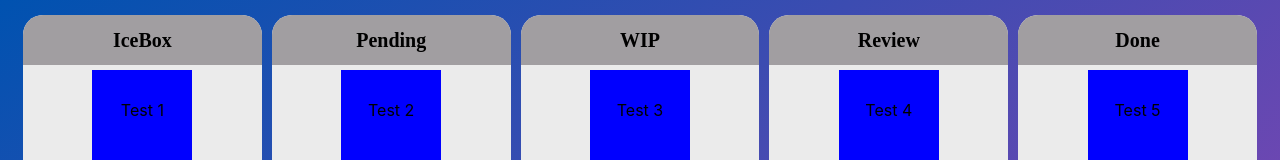
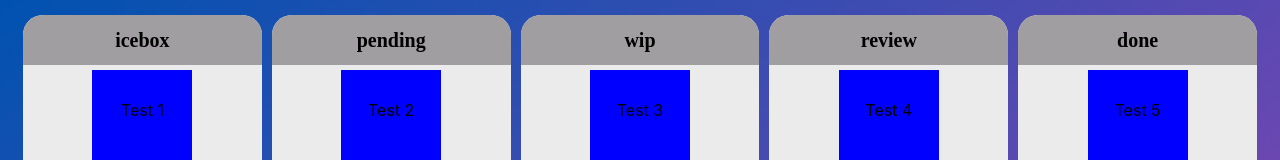
Before and after one commit to SiddeshThorat/Kanban_Dummy, a React (Create React App) app: page / in a window 1280 px wide. Shown: the top 160 px of the page. Built offline with nearby package versions, Linux system fonts and the light colour scheme.

Commit message:
Created common component for rendering all types of categories

```diff
--- a/src/App.css
+++ b/src/App.css
@@ -7,14 +7,6 @@
   margin: 10px;
 }
 
-.container{
-flex:1;
-height: 500px;
-background-color:rgb(235, 235, 235) ;
-margin: 5px;
-border-radius: 20px;
-}
-
 .draggable{
 	width: 100px;
 	height: 100px;
--- a/src/App.js
+++ b/src/App.js
@@ -1,6 +1,6 @@
 import React from 'react';
 import './App.css';
-import Header from './Components/Header/Header.component';
+import TaskBlockComponent from './Components/TaskBlock/TaskBlock.component';
 
 class App extends React.Component {
   constructor(props){
@@ -28,14 +28,12 @@ class App extends React.Component {
 
   onDrop = (event,categoryId) => {
     let id = event.dataTransfer.getData("id");
-
     let tasks = this.state.tasks.filter(task => {
       if(task.title === id){
         task.id = categoryId
       }
       return task;
     });
-
     this.setState({
       ...this.state,
       tasks
@@ -68,47 +66,16 @@ class App extends React.Component {
     return (
       <div className="app">
         <div className="mainContainer">
-          <div
-          className="container"
-          onDragOver = {event => this.onDragOver(event)}
-          onDrop ={event => this.onDrop(event,"icebox")}
-          >
-            <Header>IceBox</Header>
-            {tasks.icebox}
-
-          </div>
-          <div
-          className="container"
-          onDragOver = {event => this.onDragOver(event)}
-          onDrop ={event => this.onDrop(event,"pending")}
-          >
-            <Header>Pending</Header>
-            {tasks.pending}
-          </div>
-          <div
-          className="container"
-          onDragOver = {event => this.onDragOver(event)}
-          onDrop ={event => this.onDrop(event,"wip")}
-          >
-            <Header>WIP</Header>
-            {tasks.wip}
-          </div>
-          <div
-          className="container"
-          onDragOver = {event => this.onDragOver(event)}
-          onDrop ={event => this.onDrop(event,"review")}
-          >
-            <Header>Review</Header>
-            {tasks.review}
-          </div>
-          <div
-          className="container"
-          onDragOver = {event => this.onDragOver(event)}
-          onDrop ={event => this.onDrop(event,"done")}
-          >
-            <Header>Done</Header>
-            {tasks.done}
-          </div>
+          {
+           Object.keys(tasks).map(
+             item => <TaskBlockComponent
+             id={item}
+             tasks={tasks}
+             onDragOver={this.onDragOver}
+             onDrop={this.onDrop}
+             />
+             )
+          }
         </div>
       </div>
     );
--- /dev/null
+++ b/src/Components/TaskBlock/TaskBlock.component.jsx
@@ -0,0 +1,16 @@
+import Header from '../Header/Header.component';
+import './TaskBlock.styles.css';
+
+const TaskBlockComponent = ({id,tasks,onDragOver,onDrop}) => {
+    return(
+        <div
+          className="container"
+          onDragOver = {event => onDragOver(event)}
+          onDrop ={event => onDrop(event,id)}
+          >
+            <Header>{id}</Header>
+            {tasks[id]}
+        </div>)
+}
+
+export default TaskBlockComponent;
--- /dev/null
+++ b/src/Components/TaskBlock/TaskBlock.styles.css
@@ -0,0 +1,7 @@
+.container{
+    flex:1;
+    height: 500px;
+    background-color:rgb(235, 235, 235) ;
+    margin: 5px;
+    border-radius: 20px;
+    }
```
